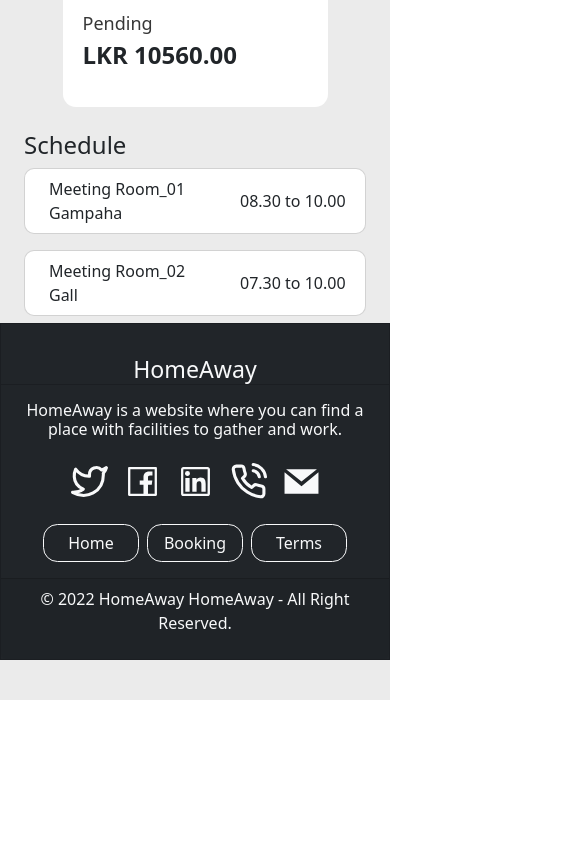
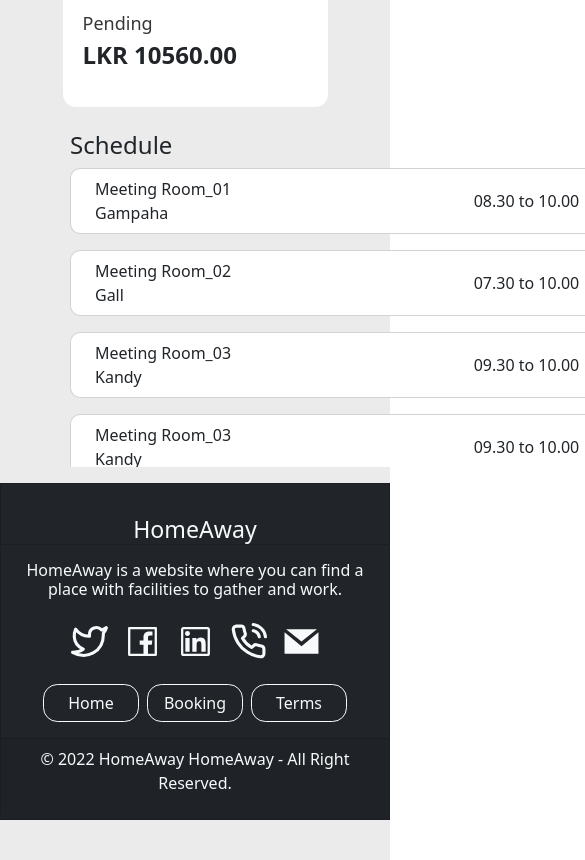
Before and after one commit to GP-43/homeaway-frontend, a React (Create React App) app: page /user/userrentings in a window 390 px wide. Shown: the part 3040-3900 px from the top of the page, 585 px wide, since content can reach past the window. Before the commit the page ends 3740 px from the top, so only its background shows below. Built offline with nearby package versions, Linux system fonts and the light colour scheme.

Commit message:
updated shedule section

```diff
--- a/src/assets/styles/partials/user/_user-renting-page.scss
+++ b/src/assets/styles/partials/user/_user-renting-page.scss
@@ -7,7 +7,7 @@
     }
   }
 
-  @media only screen and (min-width: 821px) {
+  @media only screen and (min-width: 820px) {
     .my-renting-section {
       height: 80vh;
       overflow-y: auto;
@@ -55,7 +55,7 @@
   // Scedule section css
   .schedule-section {
     overflow-y: scroll;
-    height: 12rem;
+    height: 21rem;
 
     .schedule-section-title {
       font-size: 1.5rem;
--- a/src/assets/styles/partials/user/_user-rentings.scss
+++ b/src/assets/styles/partials/user/_user-rentings.scss
@@ -44,6 +44,13 @@
     justify-content: center !important;
     padding-left: 4.5rem;
   }
+  //.schedule-section-box{
+  //  width:380px;
+  //  //margin-left: 30px !important;
+  //}
+}
+.schedule-section-box{
+  //margin-left: -15px;
 }
 
 .schedule-card-text {
@@ -59,7 +66,9 @@
 }
 
 // Scedule section css
-
+.schedule-section-box{
+  margin-left: -5px;
+}
 .schedule-section {
   overflow-y: scroll;
   height: 12rem;
@@ -79,4 +88,8 @@
     margin-top: 1.5rem !important;
     margin-bottom: 1.5rem !important;
   }
+  .schedule-section-box{
+    width:595px;
+    margin-left: 38px !important;
+  }
 }
--- a/src/components/user/shedule_section/SheduleSection.jsx
+++ b/src/components/user/shedule_section/SheduleSection.jsx
@@ -11,7 +11,7 @@ function SheduleSection() {
     ];
 
     return (
-            <div className="schedule-section-box">
+            <div className="schedule-section-box px-2 mx-2 px-md-4 mx-md-3 pb-3">
                 <div className="schedule-section">
                     <h5 className="schedule-section-title">Schedule</h5>
                     {schedule_data && schedule_data.map(i => <SheduleCard Title={i.title} Place={i.place} From={i.from} To={i.to} />)}
```
